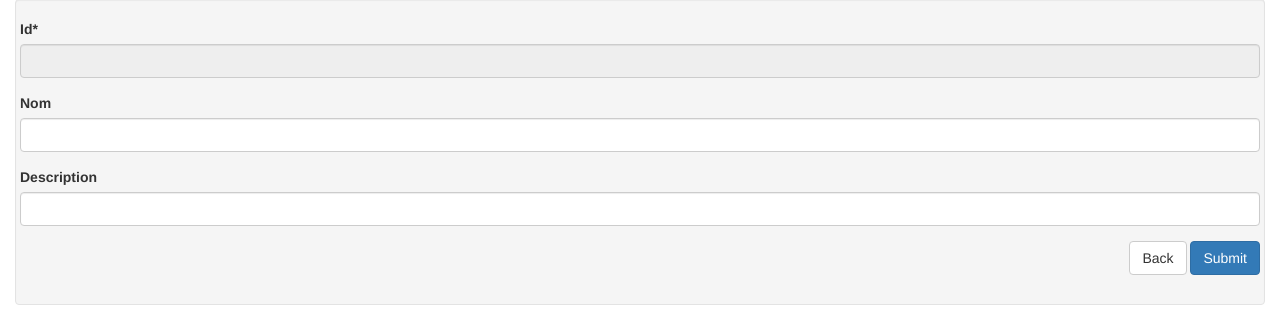
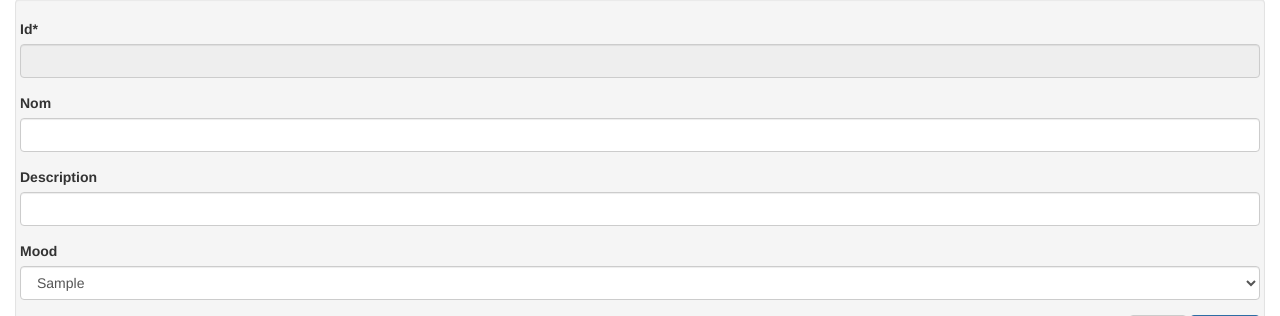
Before and after one commit to jypllx/stars, a Flask app: page /bo/playlists/edit in a window 1280 px wide. Shown: the part 121-437 px from the top of the page. Run offline with Flask 2, Linux system fonts and the light colour scheme; a user stored in the database is signed in; tables that the repository leaves empty hold one stand-in row (values such as "Sample post"); parts of the project's set-up code (start-up, migrations or seed data) failed here and were passed over; some libraries are stand-ins or nearby versions.

Commit message:
added mood to playlist

```diff
--- a/web/app.py
+++ b/web/app.py
@@ -133,7 +133,14 @@ def playlists_index():
 @app.route('/bo/playlists/edit/<int:id>', methods=['POST', 'GET'])
 @login_required
 def playlists_edit(id=None):
+    results = db.engine.execute("Select DISTINCT mood FROM channels ORDER BY mood")
+    moods=[]
+    for result in results:
+        moods.append(result[0])
+
     form=PlaylistForm(request.form)
+    form.set_moods(moods)
+
     playlist=None
     if id is not None:
         playlist=db.session.query(Playlist).get(id)
@@ -142,9 +149,10 @@ def playlists_edit(id=None):
         if id is not None:
             playlist.name=form.name.data
             playlist.description=form.description.data
+            playlist.mood=form.mood.data
         else:
             playlist=Playlist(form.name.data,
-                form.description.data)
+                form.description.data, form.mood.data)
             db.session.add(playlist)
         db.session.commit()
         return redirect(url_for('playlists_edit', id=playlist.id))
--- a/web/forms.py
+++ b/web/forms.py
@@ -1,4 +1,4 @@
-from wtforms import Form, StringField, TextAreaField, IntegerField
+from wtforms import Form, StringField, TextAreaField, IntegerField, SelectField
 
 class ChannelForm(Form):
     id              = StringField('Id*')
@@ -89,8 +89,15 @@ class PlaylistForm(Form):
     id          = StringField('Id*')
     name        = StringField('Nom')
     description = StringField('Description')
+    mood        = SelectField('Mood', coerce=str)
+
+    def set_moods(self, moods):
+        self.mood.choices=[]
+        for mood in moods:
+            self.mood.choices.append((mood,mood))
 
     def populate(self, playlist):
         self.id.process_data(str(playlist.id))
         self.name.process_data(playlist.name)
         self.description.process_data(playlist.description)
+        self.mood.process_data(playlist.mood)
--- a/web/models.py
+++ b/web/models.py
@@ -142,10 +142,12 @@ class Playlist(db.Model):
     description     = db.Column(db.String())
     tag_id          = db.Column(db.Integer, db.ForeignKey('tags.id'))
     items           = db.relationship('RelPlaylistItem')
+    mood            = db.Column(db.String())
 
-    def __init__(self, name, description):
+    def __init__(self, name, description, mood):
         self.name = name
         self.description = description
+        self.mood = mood
 
     def __repr__(self):
         return 'Playlist<id {}>'.format(self.id)
--- a/web/templates/bo/playlists/edit.html
+++ b/web/templates/bo/playlists/edit.html
@@ -18,6 +18,10 @@
                 <div class="form-group">
                     {{ form.description.label }}
                     {{ form.description(class_="form-control") }}
+                </div>
+                <div class="form-group">
+                    {{ form.mood.label }}
+                    {{ form.mood(class_="form-control") }}
                 </div>
                 <p class="text-right">
                     <a href="{{ url_for('playlists_index') }}" class="btn btn-default">Back</a>
--- a/web/templates/bo/playlists/index.html
+++ b/web/templates/bo/playlists/index.html
@@ -28,6 +28,7 @@
             <th>Id</th>
             <th>Nom</th>
             <th>Description</th>
+            <th>Mood</th>
             <th>Nb episodes</th>
             <th></th>
         </tr>
@@ -36,6 +37,7 @@
             <td>{{playlist.id}}</td>
             <td>{{playlist.name}}</td>
             <td style="width: 30%;word-wrap: break-word;">{{playlist.description}}</td>
+            <td>{{playlist.mood}}</td>
             <td>{{ playlist.items|length }}</td>
             <td>
                 <a href="{{ url_for('playlists_edit', id=playlist.id) }}" class="btn btn-default"><i class="fa fa-pencil"></i></a>
```
Also changed, not shown: web/migrations/versions/9390797147fa_.py (added, +26 -0 lines). Lines whose indentation alone changed are shown as unchanged.
